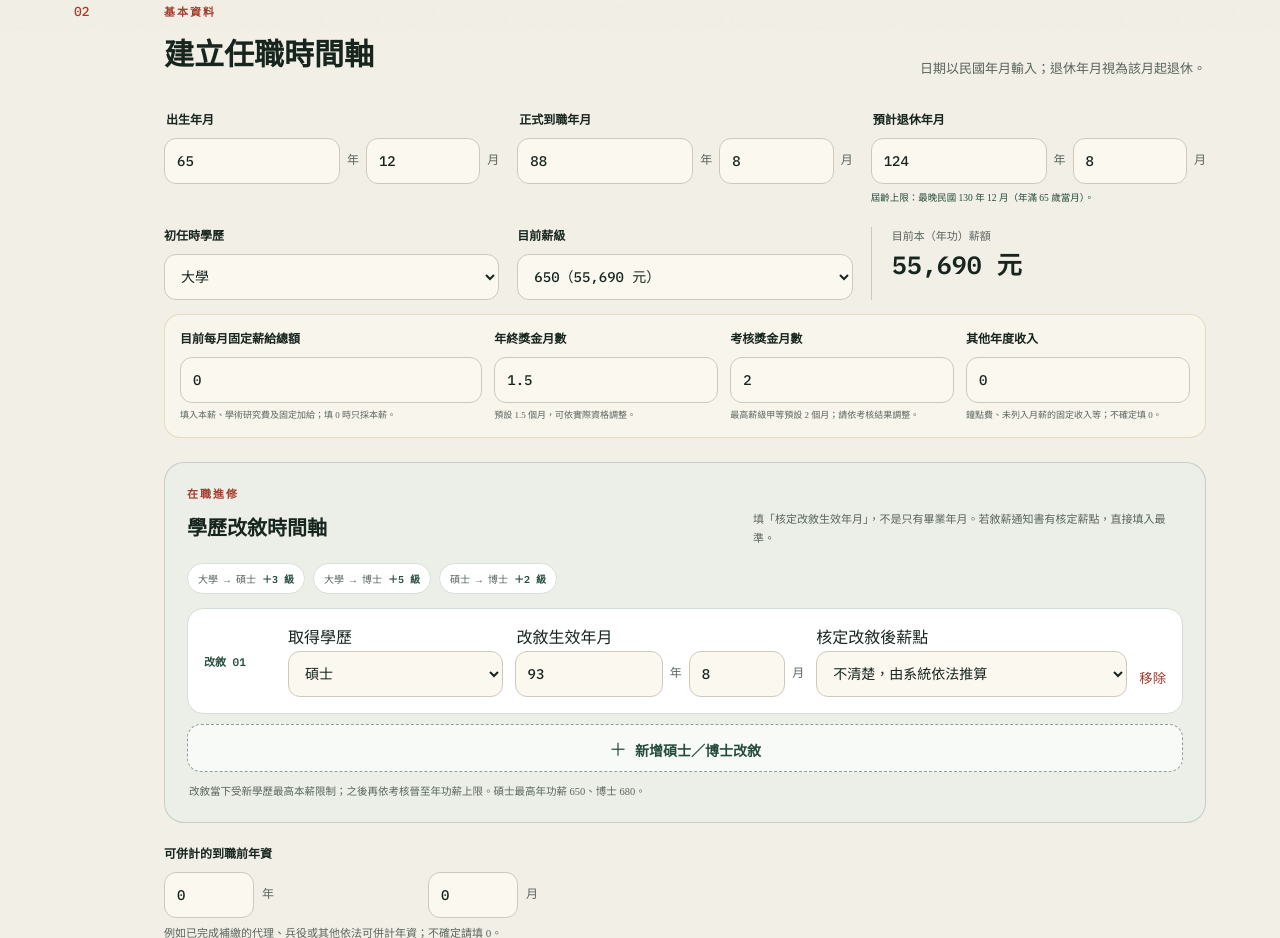
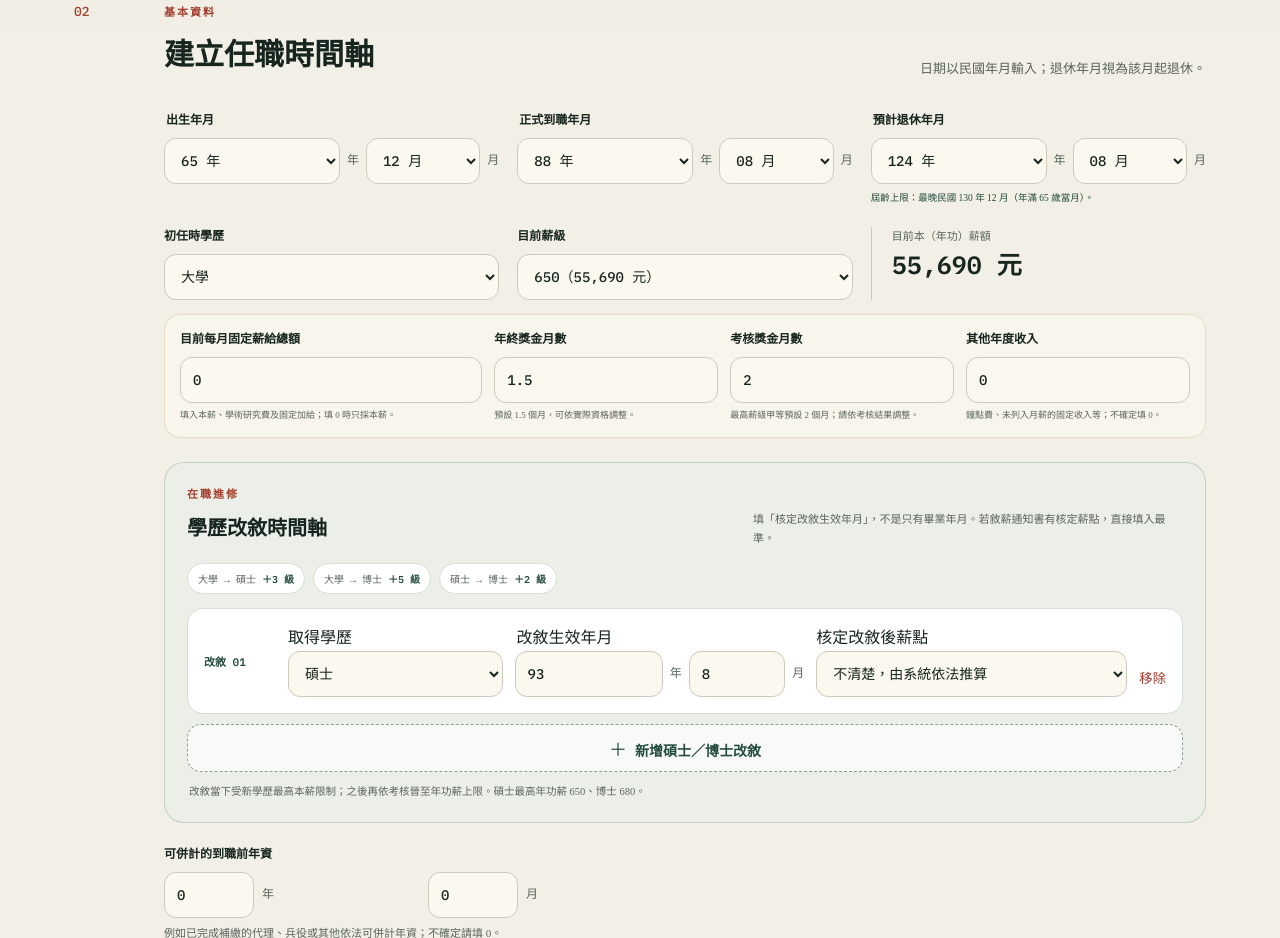
Before and after one commit to similaitw/teacher-pension-calculator, a website: page index.html in a window 1280 px wide. Shown: the part 770-1708 px from the top of the page. Drawn offline with Linux system fonts and the light colour scheme.

Commit message:
改進：將日期欄位改成下拉選單選取方式 - 減少輸入錯誤

```diff
--- a/app.js
+++ b/app.js
@@ -24,6 +24,26 @@ function fillSalaryPoints(){
     const o=document.createElement('option');o.value=p;o.textContent=`${p}（${fmt(SALARY[p])} 元）`;$('salaryPoint').append(o);
   });
   $('salaryPoint').value=LADDER.includes(previous)?previous:450;updateSalary();
+}
+function fillDateSelects(){
+  const now=new Date(),currentYear=now.getFullYear()-1911,currentMonth=now.getMonth()+1;
+  const fillYearSelect=(selectId,minYear,maxYear,defaultValue)=>{
+    const select=$(selectId);select.innerHTML='';
+    for(let y=maxYear;y>=minYear;y--){
+      const o=document.createElement('option');o.value=y;o.textContent=`${y} 年`;select.append(o);
+    }
+    select.value=defaultValue;
+  };
+  const fillMonthSelect=(selectId,defaultValue)=>{
+    const select=$(selectId);select.innerHTML='';
+    for(let m=1;m<=12;m++){
+      const o=document.createElement('option');o.value=m;o.textContent=`${String(m).padStart(2,'0')} 月`;select.append(o);
+    }
+    select.value=defaultValue;
+  };
+  fillYearSelect('birthY',1,130,65);fillMonthSelect('birthM',12);
+  fillYearSelect('startY',1,130,88);fillMonthSelect('startM',8);
+  fillYearSelect('retireY',1,130,124);fillMonthSelect('retireM',8);
 }
 function updateSalary(){$('salaryAmount').textContent=`${fmt(SALARY[$('salaryPoint').value])} 元`;}
 function pointOptions(select,target,selected=''){
@@ -322,7 +342,7 @@ $('earlyCompareAge').addEventListener('change',scheduleLive);$('lateCompareAge')
 $('includeWorkIncome').addEventListener('change',scheduleLive);
 $('includeLumpReturn').addEventListener('change',()=>{updateReturnUI();scheduleLive()});$('lumpReturnRate').addEventListener('input',scheduleLive);
 document.addEventListener('input',e=>{if(e.target.matches('input[inputmode=numeric]'))e.target.value=e.target.value.replace(/\D/g,'');});
-fillSalaryPoints();addEducation({target:'master',y:93,m:8});addLeave({reason:'進修',sy:91,sm:8,ey:93,em:7,credited:false});autoSelectRetirementMode();updateRetirementLimit();updateLegacyUI();updatePreferentialUI();updateReturnUI();calculate(null,{scroll:false});
+fillDateSelects();fillSalaryPoints();addEducation({target:'master',y:93,m:8});addLeave({reason:'進修',sy:91,sm:8,ey:93,em:7,credited:false});autoSelectRetirementMode();updateRetirementLimit();updateLegacyUI();updatePreferentialUI();updateReturnUI();calculate(null,{scroll:false});
 const anchorLinks=Array.from(document.querySelectorAll('.anchor-nav a[href^="#"]'));
 const anchorObserver=new IntersectionObserver(entries=>{const visible=entries.filter(x=>x.isIntersecting).sort((a,b)=>b.intersectionRatio-a.intersectionRatio)[0];if(!visible)return;anchorLinks.forEach(link=>{const active=link.hash===`#${visible.target.id}`;link.classList.toggle('active',active);if(active)link.setAttribute('aria-current','step');else link.removeAttribute('aria-current')});},{rootMargin:'-20% 0px -65% 0px',threshold:[0,.1,.5]});
 ['system','profile','leave','benefit','results'].forEach(id=>anchorObserver.observe($(id)));
--- a/index.html
+++ b/index.html
@@ -84,9 +84,9 @@
             <p>日期以民國年月輸入；退休年月視為該月起退休。</p>
           </div>
           <div class="field-grid three">
-            <fieldset class="field"><legend>出生年月</legend><div class="roc-date"><input id="birthY" inputmode="numeric" value="65" aria-label="出生民國年"><span>年</span><input id="birthM" inputmode="numeric" value="12" aria-label="出生月"><span>月</span></div></fieldset>
-            <fieldset class="field"><legend>正式到職年月</legend><div class="roc-date"><input id="startY" inputmode="numeric" value="88" aria-label="到職民國年"><span>年</span><input id="startM" inputmode="numeric" value="8" aria-label="到職月"><span>月</span></div></fieldset>
-            <fieldset id="retirementField" class="field"><legend>預計退休年月</legend><div class="roc-date"><input id="retireY" type="number" min="1" max="130" step="1" value="124" aria-label="退休民國年" aria-describedby="retirementLimitHint"><span>年</span><input id="retireM" type="number" min="1" max="12" step="1" value="8" aria-label="退休月" aria-describedby="retirementLimitHint"><span>月</span></div><small id="retirementLimitHint" class="retirement-limit-hint">最晚可填至年滿 65 歲當月。</small></fieldset>
+            <fieldset class="field"><legend>出生年月</legend><div class="roc-date"><select id="birthY" aria-label="出生民國年"></select><span>年</span><select id="birthM" aria-label="出生月"></select><span>月</span></div></fieldset>
+            <fieldset class="field"><legend>正式到職年月</legend><div class="roc-date"><select id="startY" aria-label="到職民國年"></select><span>年</span><select id="startM" aria-label="到職月"></select><span>月</span></div></fieldset>
+            <fieldset id="retirementField" class="field"><legend>預計退休年月</legend><div class="roc-date"><select id="retireY" aria-label="退休民國年" aria-describedby="retirementLimitHint"></select><span>年</span><select id="retireM" aria-label="退休月" aria-describedby="retirementLimitHint"></select><span>月</span></div><small id="retirementLimitHint" class="retirement-limit-hint">最晚可填至年滿 65 歲當月。</small></fieldset>
           </div>
           <div class="field-grid salary-row">
             <label class="field"><span>初任時學歷</span><select id="education"><option value="bachelor" selected>大學</option><option value="credit40">40 學分班</option><option value="master">碩士</option><option value="phd">博士</option></select></label>
```
